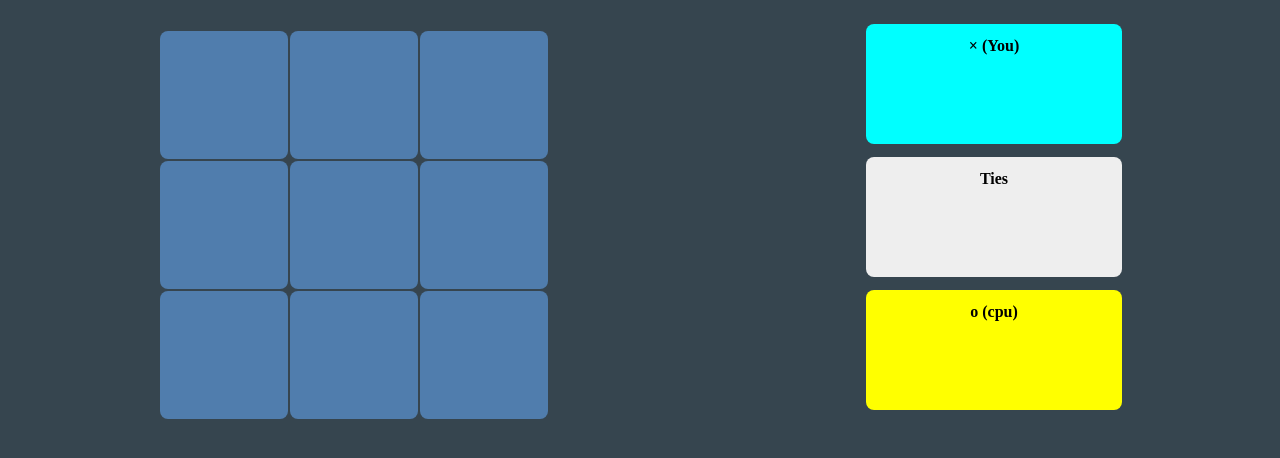
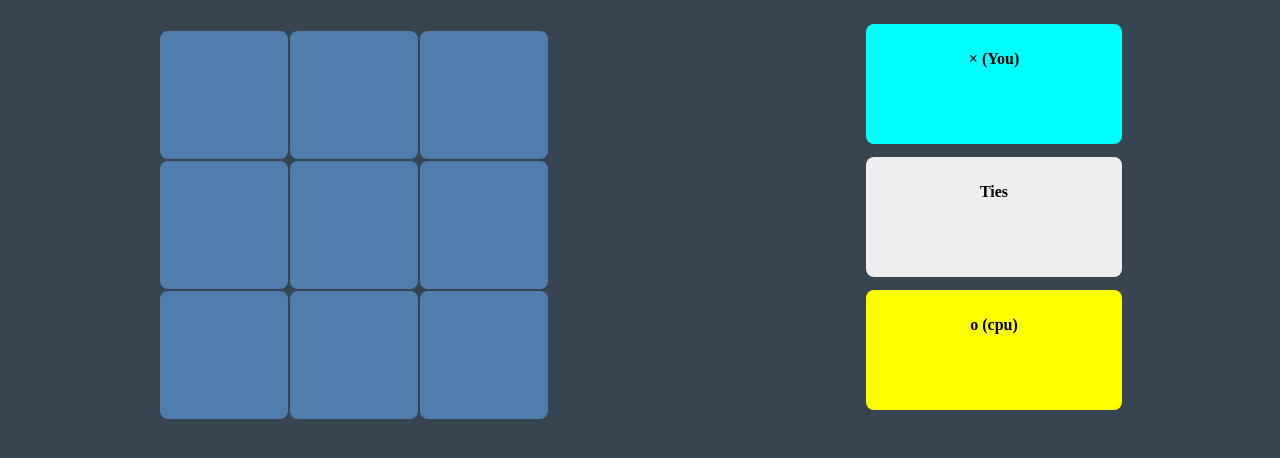
Before and after one commit to sambhusankar/Tic-Tac-Toe, a plain HTML site: page index.html in a window 1280 px wide. Shown: the part 224-682 px from the top of the page. Drawn offline with Linux system fonts and the light colour scheme.

Commit message:
Update tic-tac-toe.css

```diff
--- a/tic-tac-toe.css
+++ b/tic-tac-toe.css
@@ -95,7 +95,7 @@ table tr td:hover{
 .scores p{
   margin-top: 3px;
   display:block;
-  line-height: 3vw;
+  line-height: 5vw;
   font-weight: bold;
   font-size: 100%;
 }
```
